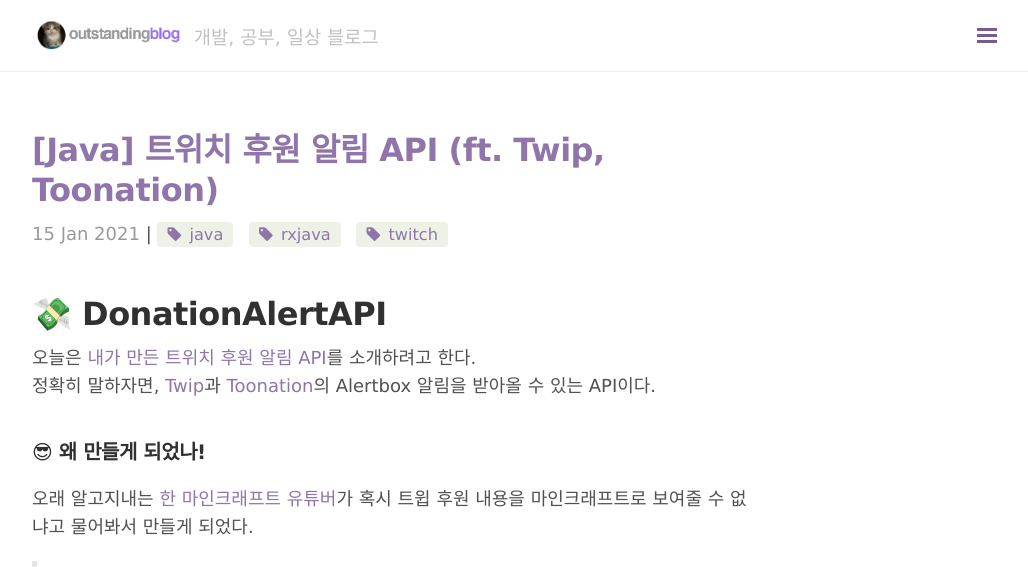
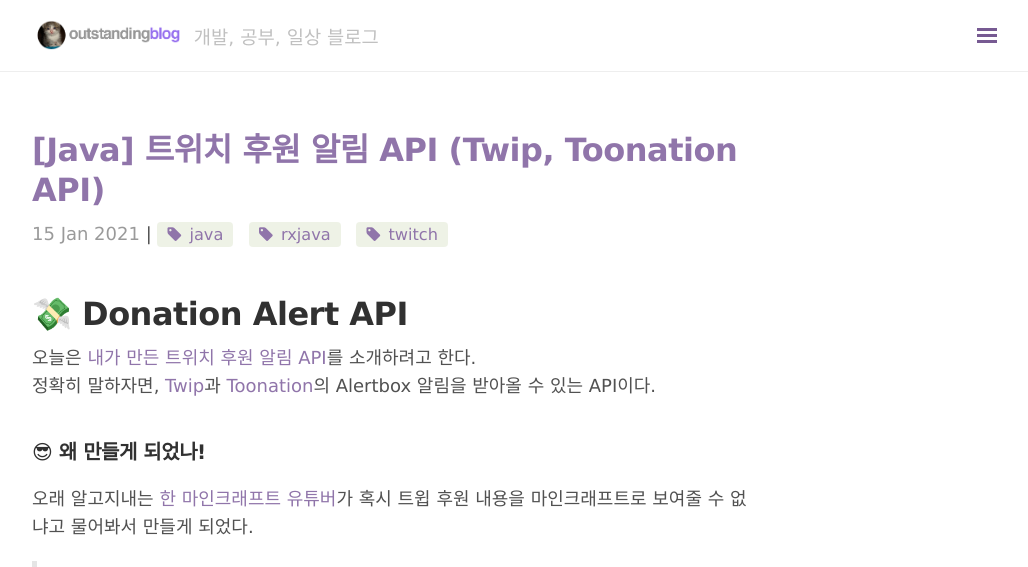
Before and after one commit to outstanding1301/outstanding1301.github.io, a Jekyll site: the page built from blog/index.html, in a window 1280 px wide and 900 px high, cut to the strip 0-567 px from the top of the window. Shown: the whole strip, without its empty margins (248-1276 px from the left). Built offline with Jekyll 4.4.1, drawn with Linux system fonts in a browser that asks for light colours; nearby versions of some CDN libraries; some web fonts are replaced; the list of posts is cut into pages by our own code; some of the changed text lies outside the part shown.

Commit message:
docs: 프로젝트명 변경

````diff
--- a/_posts/dev/2021-01-15-donation-alert-api.md
+++ b/_posts/dev/2021-01-15-donation-alert-api.md
@@ -1,6 +1,6 @@
 ---
 layout: post
-title: "[Java] 트위치 후원 알림 API (ft. Twip, Toonation)"
+title: "[Java] 트위치 후원 알림 API (Twip, Toonation API)"
 summary: "트윕과 투네이션의 후원 알림을 받아올 수 있는 Java API를 만들어봤습니다."
 thumbnail: "https://camo.githubusercontent.com/be236b497b774e34606403d363620dacb54a61d8dbe17028bfe06cd51ccf0b65/68747470733a2f2f6d656469612e67697068792e636f6d2f6d656469612f336f726966316573496e56546468614e736b2f67697068792e676966"
 category: dev
@@ -13,9 +13,9 @@
   priority: 1.0
 ---
 
-# 💸 DonationAlertAPI
+# 💸 Donation Alert API
 
-오늘은 [내가 만든 트위치 후원 알림 API](https://github.com/outstanding1301/DonationAlertAPI)를 소개하려고 한다.
+오늘은 [내가 만든 트위치 후원 알림 API](https://github.com/outstanding1301/donation-alert-api)를 소개하려고 한다.
 정확히 말하자면, [Twip](http://twip.kr/)과 [Toonation](https://toon.at/)의 Alertbox 알림을 받아올 수 있는 API이다.
 
 ### 😎 왜 만들게 되었나!
@@ -54,13 +54,13 @@
 
 <hr>
 
-## ✨ 소개합니다. DonationAlertAPI
+## ✨ 소개합니다. Donation Alert API
 
 [Twip](http://twip.kr/), [Toonation](https://toon.at/)의 후원 알림(Alertbox)을 받아올 수 있는 RxJava 기반 Java API
 
 ![so much money](https://media.giphy.com/media/3orif1esInVTdhaNsk/giphy.gif)
 
-> [outstandingboy/DonationAlertAPI](https://github.com/outstanding1301/DonationAlertAPI)
+> [outstandingboy/DonationAlertAPI](https://github.com/outstanding1301/donation-alert-api)
 
 ----
 
@@ -74,7 +74,7 @@
 
 dependencies {
     ...
-    compile 'com.github.outstanding1301:DonationAlertAPI:1.0.0'
+    compile 'com.github.outstanding1301:donation-alert-api:1.0.0'
 }
 ```
 
````
